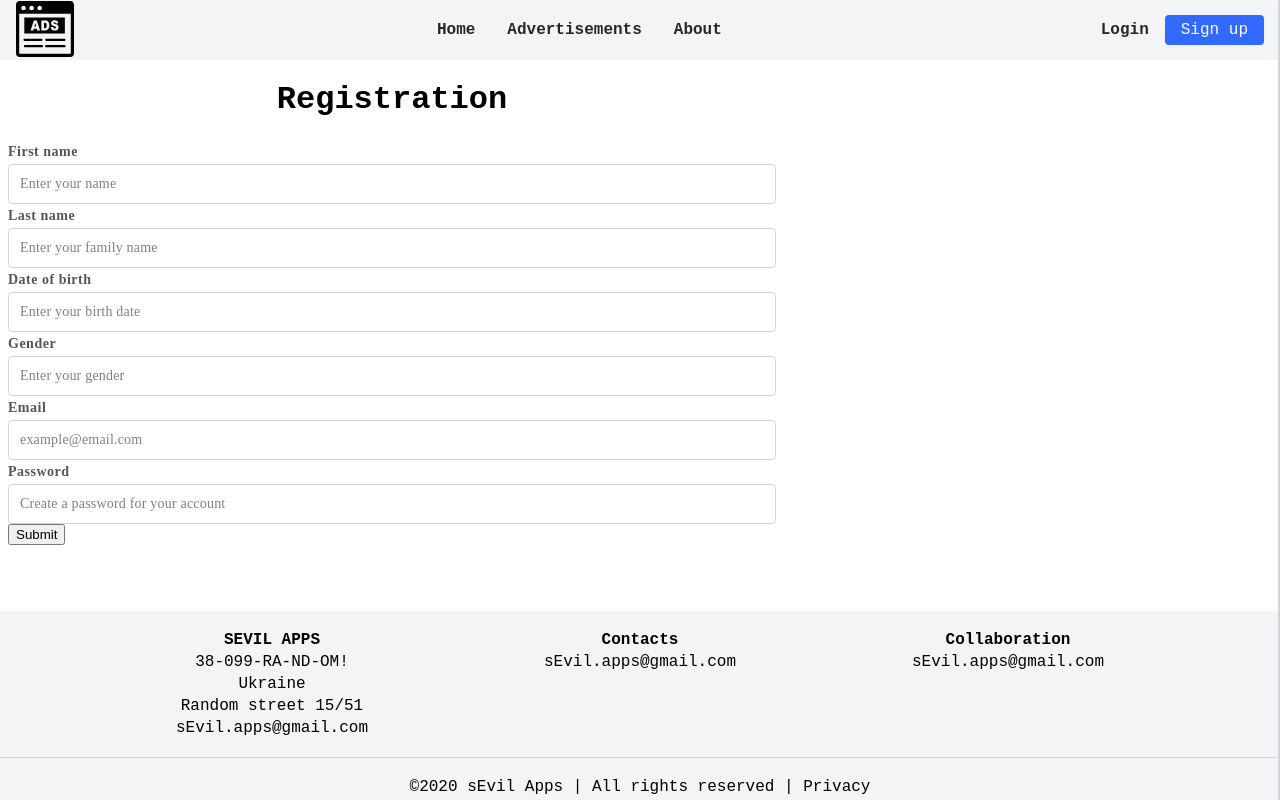
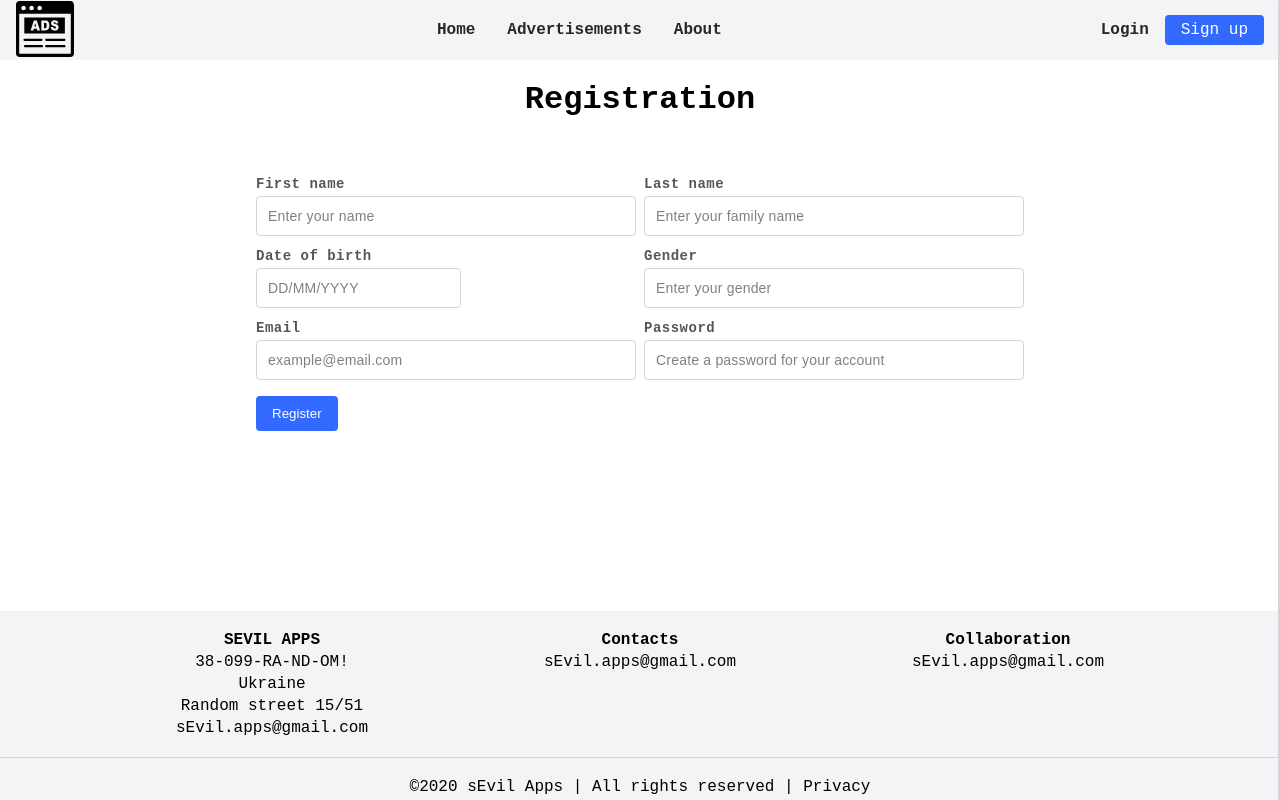
Before and after one commit to olegkarman/dcb, a React (Create React App) app in the folder DCB-Frontend/: page /register in a window 1280 px wide. Built offline with nearby package versions, Linux system fonts and the light colour scheme.

Commit message:
datepicker, correct register form display

```diff
--- a/DCB-Frontend/src/components/Buttons/Button.js
+++ b/DCB-Frontend/src/components/Buttons/Button.js
@@ -6,8 +6,9 @@ export const Button = ({
     icon,
     iconDesc,
     onlyIcon = false,
-    onClick,
-    type = "primary"
+    onClick = () => {},
+    type = "primary",
+    buttonType = "button"
 }) => {
     return onlyIcon ? (
         <button
@@ -16,6 +17,7 @@ export const Button = ({
                 [styles.buttonStyles]: type,
                 [styles.onlyIconButton]: true
             })}
+            type={buttonType}
         >
             <img src={icon} alt={iconDesc} />
         </button>
@@ -28,6 +30,7 @@ export const Button = ({
                 [styles.primaryButton]: type === "primary",
                 [styles.secondaryButton]: type === "secondary"
             })}
+            type={buttonType}
         >{text}</button>
     )
 };
--- /dev/null
+++ b/DCB-Frontend/src/components/Datetime/Datetime.css
@@ -0,0 +1,40 @@
+.react-datepicker__input-container {
+    width: 100%;
+    position: relative;
+}
+
+.react-datepicker__input-container input {
+    width: 100%;
+    border: 1px solid var(--secondary-grey);
+    border-radius: var(--border-radius-local);
+    padding: 8px 11px;
+}
+
+.react-datepicker__input-container input:active {
+    outline: none;
+    border-width: 2px;
+}
+
+.react-datepicker__input-container input:hover {
+    border-color: var(--border-color-local);
+}
+
+.react-datepicker__input-container input:focus {
+    border: 1px solid var(--primary-black) !important;
+    border-color: var(--primary-black) !important;
+    outline: none;
+    box-shadow: 0 0 0 1px var(--primary-black) !important;
+}
+
+.react-datepicker__input-container input:disabled {
+    background-color: var(--background-disabled-color-local);
+}
+
+.react-datepicker__input-container input::placeholder {
+    color: var(--placeholder-color);
+}
+
+.react-datepicker__input-container input.inputValidationError,
+.react-datepicker__input-container input.inputValidationError:not(:active):not(:focus):hover {
+    border-color: #fd2727 !important;
+}
--- /dev/null
+++ b/DCB-Frontend/src/components/Datetime/Datetime.js
@@ -0,0 +1,75 @@
+import "react-datepicker/dist/react-datepicker.css";
+import "./Datetime.css";
+import DatePicker from "react-datepicker";
+import inputStyles from "../Input/Input.module.css";
+import classNames from "classnames";
+import { isEmpty } from "../../utils/helpers";
+import Popup from "reactjs-popup";
+
+export const Datetime = ({
+    selectedDate = undefined,
+    onChange,
+    showYearDropdown = false,
+    hideLabel = false,
+    label,
+    // todo fix id
+    id = Math.floor(Math.random() * 1000000000),
+    hint = undefined,
+    required = false,
+    description = undefined,
+    validationError = undefined,
+    dateFormat = "dd/MM/yyyy"
+}) => {
+    const getCustomClass = () => {
+        let classToAdd = "";
+        if (validationError) {
+            classToAdd += "inputValidationError";
+        }
+
+        return classToAdd;
+    }
+
+    return (
+        <div className={inputStyles.inputContainer}>
+            <div
+                className={classNames({
+                    [inputStyles.labelRow]: !hideLabel && !isEmpty(label),
+                })}
+            >
+                <label htmlFor={id}>{label}</label>
+                {hint ? (
+                    <Popup
+                        trigger={() => (
+                            <span
+                                className={classNames({
+                                    [inputStyles.labelHint]: true,
+                                })}
+                            />
+                        )}
+                        position="right center"
+                        text={hint}
+                    />
+                ) : null}
+                {required ? (
+                    <span className={inputStyles.requiredLabel}>Required</span>
+                ) : null}
+            </div>
+
+            <DatePicker
+                selected={selectedDate}
+                onChange={onChange}
+                showYearDropdown={showYearDropdown}
+                placeholderText={dateFormat.toUpperCase()}
+                dateFormat={dateFormat}
+                className={getCustomClass()}
+            />
+
+            {description && (
+                <div className={inputStyles.description}>{description}</div>
+            )}
+            {validationError && (
+                <div className={inputStyles.validationError}>{validationError}</div>
+            )}
+        </div>
+    )
+}
--- a/DCB-Frontend/src/components/Input/Input.js
+++ b/DCB-Frontend/src/components/Input/Input.js
@@ -2,7 +2,6 @@ import styles from "./Input.module.css";
 import classNames from "classnames";
 import Popup from "reactjs-popup";
 import { isEmpty } from "../../utils/helpers";
-import { getUniqueId } from "../../utils/getUniqueId";
 
 export const Input = ({
     type = "text",
@@ -11,7 +10,8 @@ export const Input = ({
     validationError = undefined,
     required = false,
     hint = undefined,
-    id = getUniqueId("inp_"),
+    // todo fix id
+    id = Math.floor(Math.random() * 1000000000),
     hideLabel = false,
     label = "",
     pinnedText = undefined,
--- a/DCB-Frontend/src/components/Input/Input.module.css
+++ b/DCB-Frontend/src/components/Input/Input.module.css
@@ -1,12 +1,8 @@
 .inputContainer {
-    --primary-color-local: var(--primary-black);
-    --white-color-local: var(--white);
-    --text-color-local: #565656;
-    --placeholder-color-local: grey;
     --grey-color-local: #9a9a9a;
     --border-color-local: #b4b4b4;
-    --border-error-color-local: red;
-    --background-disabled-color-local: lightgrey;
+    --border-error-color-local: #fd2727;
+    --background-disabled-color-local: #d2d2d2;
     --border-radius-local: 4px;
 
     display: flex;
@@ -20,13 +16,12 @@
 .inputContainer input,
 .inputContainer textarea,
 .inputContainer select {
-    font-family: OpenSans-Regular;
     font-style: normal;
     font-size: 14px;
     font-weight: 400;
     line-height: 22px;
     letter-spacing: 0.2px;
-    color: var(--text-color-local);
+    color: var(--text-color);
     box-sizing: border-box;
 }
 
@@ -41,7 +36,7 @@
 .labelRow label,
 .label,
 :global(.labelRowLabel) {
-    letter-spacing: 0.5px;
+    letter-spacing: .5px;
     line-height: 24px;
     font-weight: 600;
 }
@@ -59,10 +54,6 @@
 
 .inputRow {
     --input-border: 1px;
-    --icon-width: 24px;
-    --icon-width-16: 16px;
-    --icon-shift1: 12px;
-    --icon-shift2: 8px;
     --pinned-text-width: 32px;
     --pinned-text-shift1: 3px;
     --pinned-text-shift2: 5px;
@@ -72,34 +63,6 @@
 
     width: 100%;
     position: relative;
-}
-
-.inputRow.inputRowIconLeft input {
-    padding-left:
-        calc(
-            var(--icon-shift1) + var(--icon-shift2) + var(--icon-width)
-        );
-}
-
-.inputRow.inputRowIconLeft16 input {
-    padding-left:
-        calc(
-            var(--icon-shift1) + var(--icon-shift2) + var(--icon-width-16)
-        );
-}
-
-.inputRow.inputRowIconRight input {
-    padding-right:
-        calc(
-            var(--icon-shift1) + var(--icon-shift2) + var(--icon-width)
-        );
-}
-
-.inputRow.inputRowIconRight16 input {
-    padding-right:
-        calc(
-            var(--icon-shift1) + var(--icon-shift2) + var(--icon-width-16)
-        );
 }
 
 .inputRow.inputRowPinnedTextLeft input {
@@ -149,11 +112,10 @@
 }
 
 .inputRow input:focus {
-    /* make 2px border by using original 1px border + 1px box shadow */
-    border: var(--input-border) solid var(--primary-color-local) !important;
-    border-color: var(--primary-color-local) !important;
+    border: var(--input-border) solid var(--primary-black) !important;
+    border-color: var(--primary-black) !important;
     outline: none;
-    box-shadow: 0 0 0 1px var(--primary-color-local) !important;
+    box-shadow: 0 0 0 1px var(--primary-black) !important;
 }
 
 .inputRow input:disabled {
@@ -161,7 +123,7 @@
 }
 
 .inputRow input::placeholder {
-    color: var(--placeholder-color-local);
+    color: var(--placeholder-color);
 }
 
 .inputRow input.inputValidationError,
@@ -169,21 +131,16 @@
     border-color: var(--border-error-color-local) !important;
 }
 
-/* Disable arrows for number input */
-
-/* Chrome, Safari, Edge, Opera */
 .inputRow input[type="number"].disableNumberArrows::-webkit-outer-spin-button,
 .inputRow input[type="number"].disableNumberArrows::-webkit-inner-spin-button {
     -webkit-appearance: none;
     margin: 0;
 }
 
-/* Firefox */
 .inputRow input[type="number"].disableNumberArrows {
     -moz-appearance: textfield;
 }
 
-/* textarea */
 .inputRow textarea {
     display: block;
     width: 100%;
@@ -197,10 +154,9 @@
 }
 
 .inputRow textarea:focus {
-    /* make 2px border by using original 1px border + 1px box shadow */
-    border: 1px solid var(--primary-color-local) !important;
+    border: 1px solid var(--primary-black) !important;
     outline: none !important;
-    box-shadow: 0 0 0 1px var(--primary-color-local);
+    box-shadow: 0 0 0 1px var(--primary-black);
 }
 
 .inputRow textarea:disabled {
@@ -208,11 +164,7 @@
 }
 
 .inputRow textarea::placeholder {
-    color: var(--placeholder-color-local);
-}
-
-.inputRow textarea.inputValidationError {
-    border-color: var(--border-error-color-local);
+    color: var(--placeholder-color);
 }
 
 .description {
@@ -224,47 +176,7 @@
 .validationError {
     font-size: 12px;
     line-height: 20px;
-    color: red;
-}
-
-.inputIcon {
-    width: var(--icon-width);
-    position: absolute;
-    z-index: 1;
-    line-height: 0;
-    height: auto;
-    top: var(--input-border);
-    bottom: var(--input-border);
-    display: flex;
-    align-items: center;
-    justify-content: center;
-    padding: 0;
-    background: transparent;
-    border: none;
-    outline: none;
-}
-
-.inputIcon:focus,
-.inputIcon:active,
-.inputIcon:hover {
-    border: none;
-    outline: none;
-}
-
-.inputIcon16 {
-    width: var(--icon-width-16);
-}
-
-.inputIconClickable {
-    cursor: pointer;
-}
-
-.inputIconLeft {
-    left: var(--icon-shift1);
-}
-
-.inputIconRight {
-    right: var(--icon-shift1);
+    color: var(--border-error-color-local);
 }
 
 .inputPinnedText {
--- /dev/null
+++ b/DCB-Frontend/src/components/Row/Row.js
@@ -0,0 +1,9 @@
+import styles from "./Row.module.css";
+
+export const Row = ({
+    children,
+}) => (
+    <div className={styles.rowWrapper}>
+        {children}
+    </div>
+)
--- /dev/null
+++ b/DCB-Frontend/src/components/Row/Row.module.css
@@ -0,0 +1,12 @@
+.rowWrapper {
+    display: flex;
+    width: auto;
+    flex-direction: column;
+}
+
+@media screen and (min-width: 768px) {
+    .rowWrapper {
+        flex-direction: row;
+        justify-content: space-between;
+    }
+}
--- a/DCB-Frontend/src/index.css
+++ b/DCB-Frontend/src/index.css
@@ -19,4 +19,6 @@ code {
   --primary-white: #f2f1f2;
   --white: #fff;
   --grey-hover: #d1d5db;
+  --text-color: #565656;
+  --placeholder-color: #808080;
 }
--- a/DCB-Frontend/src/pages/Register/Register.js
+++ b/DCB-Frontend/src/pages/Register/Register.js
@@ -1,8 +1,10 @@
 import { useForm, Controller } from "react-hook-form";
 import { Input } from "../../components/Input/Input";
 import styles from "./Register.module.css";
-import st from "react-datepicker";
-import {Spacer} from "../../components/Spacer/Spacer";
+import { Spacer } from "../../components/Spacer/Spacer";
+import { Button } from "../../components/Buttons/Button";
+import { Row } from "../../components/Row/Row";
+import { Datetime } from "../../components/Datetime/Datetime";
 
 export const Register = () => {
     const {  handleSubmit, formState: { errors }, control } = useForm();
@@ -13,6 +15,9 @@ export const Register = () => {
             <div className={styles.pageWrapper}>
                 <h1 className={styles.pageHeader}>Registration</h1>
 
+                <Spacer size={32} />
+
+                <Row>
                     <Controller
                         name="FirstName"
                         control={control}
@@ -30,6 +35,8 @@ export const Register = () => {
                         )}
                     />
 
+                    <Spacer size={8} />
+
                     <Controller
                         name="LastName"
                         control={control}
@@ -41,28 +48,34 @@ export const Register = () => {
                                 value={field.value || ""}
                                 onChange={field.onChange}
                                 validationError={
-                                errors.FirstName && "Last name is required"
+                                    errors.LastName && "Last name is required"
+                                }
+                            />
+                        )}
+                    />
+                </Row>
+
+                <Spacer size={8} />
+
+                <Row>
+                    <Controller
+                        name="DOB"
+                        control={control}
+                        rules={{ required: true }}
+                        render={({ field }) => (
+                            <Datetime
+                                onChange={field.onChange}
+                                selectedDate={field.value || undefined}
+                                showYearDropdown
+                                label="Date of birth"
+                                validationError={
+                                    errors.DOB && "Birth date is required"
                                 }
                             />
                         )}
                     />
 
-                <Controller
-                    name="DOB"
-                    control={control}
-                    rules={{ required: true }}
-                    render={({ field }) => (
-                        <Input
-                            label="Date of birth"
-                            placeholder="Enter your birth date"
-                            value={field.value || ""}
-                            onChange={field.onChange}
-                            validationError={
-                                errors.FirstName && "Birth date is required"
-                            }
-                        />
-                    )}
-                />
+                    <Spacer size={8} />
 
                     <Controller
                         name="Gender"
@@ -75,12 +88,16 @@ export const Register = () => {
                                 value={field.value || ""}
                                 onChange={field.onChange}
                                 validationError={
-                                errors.FirstName && "Gender is required"
+                                    errors.Gender && "Gender is required"
                                 }
                             />
                         )}
                     />
+                </Row>
 
+                <Spacer size={8} />
+
+                <Row>
                     <Controller
                         name="Email"
                         control={control}
@@ -92,11 +109,13 @@ export const Register = () => {
                                 value={field.value || ""}
                                 onChange={field.onChange}
                                 validationError={
-                                errors.FirstName && "Email is required"
+                                    errors.Email && "Email is required"
                                 }
                             />
                         )}
                     />
+
+                    <Spacer size={8} />
 
                     <Controller
                         name="Password"
@@ -109,14 +128,21 @@ export const Register = () => {
                                 value={field.value || ""}
                                 onChange={field.onChange}
                                 validationError={
-                                errors.FirstName && "Password is required"
+                                    errors.Password && "Password is required"
                                 }
                                 type="password"
                             />
                         )}
                     />
+                </Row>
 
-                <button type="submit">Submit</button>
+                <Spacer size={16} />
+
+                <Button
+                    buttonType="submit"
+                    text="Register"
+
+                />
             </div>
         </form>
     );
--- a/DCB-Frontend/src/pages/Register/Register.module.css
+++ b/DCB-Frontend/src/pages/Register/Register.module.css
@@ -7,3 +7,10 @@
 .pageHeader {
     text-align: center;
 }
+
+@media screen and (min-width: 768px) {
+    .pageWrapper {
+        margin: auto;
+        padding: 0 8px;
+    }
+}
--- a/DCB-Frontend/src/utils/getUniqueId.js
+++ b/DCB-Frontend/src/utils/getUniqueId.js
@@ -1,5 +1,3 @@
-import { useRef } from "react";
-
 let uniqueId = 0;
 
 const generateUniqueId = () => {
```
Lines whose indentation alone changed are shown as unchanged.
